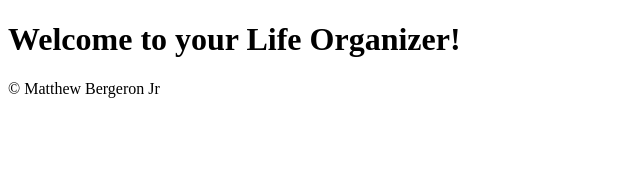
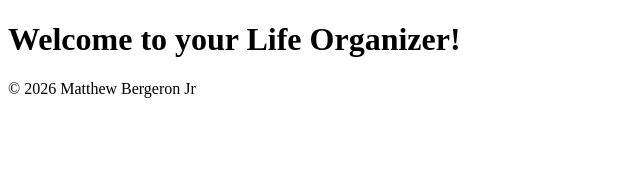
Before and after one commit to Mattmberg/nextjs-life-organizer, a Next.js app in the folder nextjs-life-organizer/: page / in a window 1280 px wide. Shown: the top 170 px of the page, without its empty margins (0-640 px from the left). Built offline with nearby package versions, Linux system fonts and the light colour scheme.

Commit message:
Updated index.tsx to use the new copyrightYear prop in the footer component.

```diff
--- a/nextjs-life-organizer/pages/index.tsx
+++ b/nextjs-life-organizer/pages/index.tsx
@@ -9,7 +9,7 @@ export default function Home() {
     <Container>
         <Header pageTitle="Life Organizer"/>
 
-        <Footer authorName="Matthew Bergeron Jr"/>
+        <Footer authorName="Matthew Bergeron Jr" copyrightYear={2026}/>
     </Container>
     </>
   );
```
